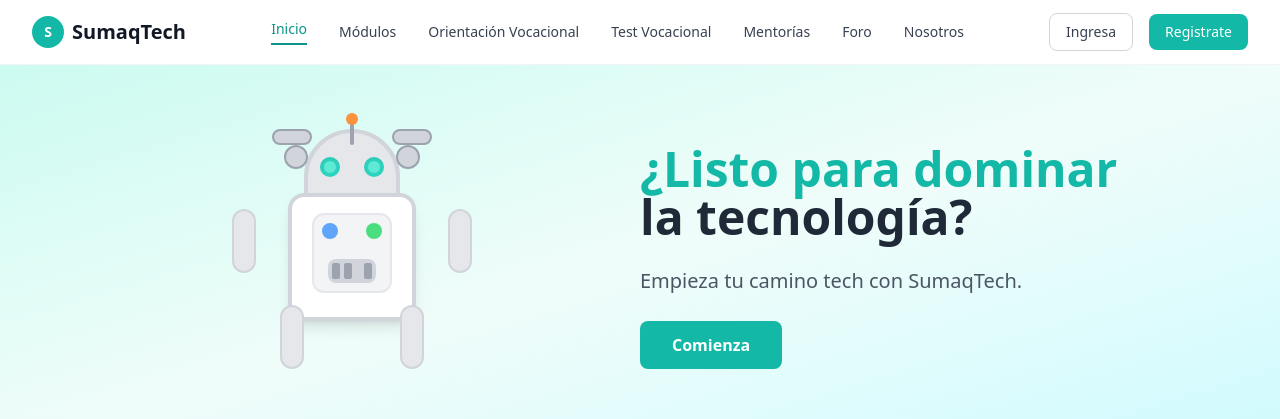
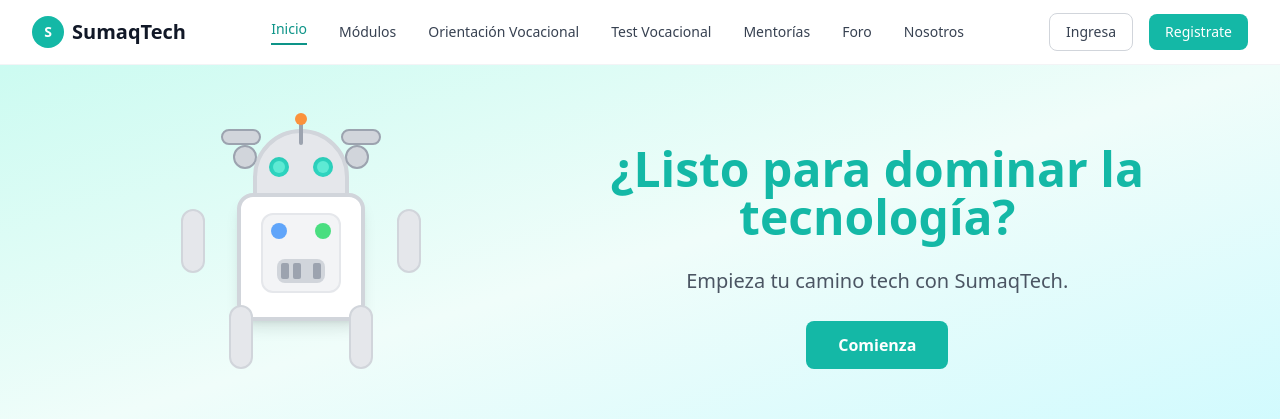
Before and after one commit to AriannaYauri/SumaqTech, a React (Vite) app: page / in a window 1280 px wide. Shown: the top 419 px of the page. Built offline with nearby package versions, Linux system fonts and the light colour scheme.

Commit message:
Actualicé el título de la página de incio

```diff
--- a/src/pages/Inicio.tsx
+++ b/src/pages/Inicio.tsx
@@ -8,23 +8,38 @@ const Inicio: React.FC = () => {
     <div className="min-h-screen">
       {/* Hero Section */}
       <section className="bg-gradient-to-br from-teal-100 via-teal-50 to-cyan-100 py-16 px-4">
+        {/* Contenedor principal centrado con ancho máximo */}
         <div className="max-w-6xl mx-auto">
+
+          {/* Flexbox: en móviles en columna, en pantallas grandes en fila */}
           <div className="flex flex-col lg:flex-row items-center justify-between">
+
+            {/* Columna izquierda: Mascota del robot */}
             <div className="lg:w-1/2 space-y-8">
               <RobotMascot />
             </div>
-            <div className="lg:w-1/2 text-center lg:text-left space-y-6 mt-8 lg:mt-0">
-              <h1 className="text-4xl lg:text-5xl font-bold text-gray-800">
-                <span className="text-teal-500">¿Listo para dominar</span>
-                <br />
-                la tecnología?
+
+            {/* Columna derecha: Texto + botón */}
+            {/* Ahora ocupa 2/3 del ancho en pantallas grandes para dar más espacio al título */}
+            <div className="lg:w-2/
+
+
+            3 text-center space-y-6 mt-8 lg:mt-0">
+
+              {/* Título principal más grande y centrado */}
+              <h1 className="text-5xl lg:text-5xl font-bold text-center">
+                <span className="text-teal-500">¿Listo para dominar la tecnología?</span>
               </h1>
-              <p className="text-xl text-gray-600 leading-relaxed">
+
+              {/* Subtítulo motivador */}
+              <p className="text-xl text-gray-600 leading-relaxed text-center">
                 Empieza tu camino tech con SumaqTech.
               </p>
+
+              {/* Botón de llamada a la acción */}
               <Link
                 to="/registrate"
-                className="inline-block bg-teal-500 hover:bg-teal-600 text-white font-semibold px-8 py-3 rounded-lg transition-colors duration-200 transform hover:scale-105"
+                className="inline-block bg-teal-500 hover:bg-teal-600 text-white font-semibold px-8 py-3 rounded-lg transition-colors duration-200 transform hover:scale-105 mx-auto block text-center"
               >
                 Comienza
               </Link>
@@ -32,6 +47,7 @@ const Inicio: React.FC = () => {
           </div>
         </div>
       </section>
+
 
       {/* Video Section */}
       <section className="py-16 px-4">
```
